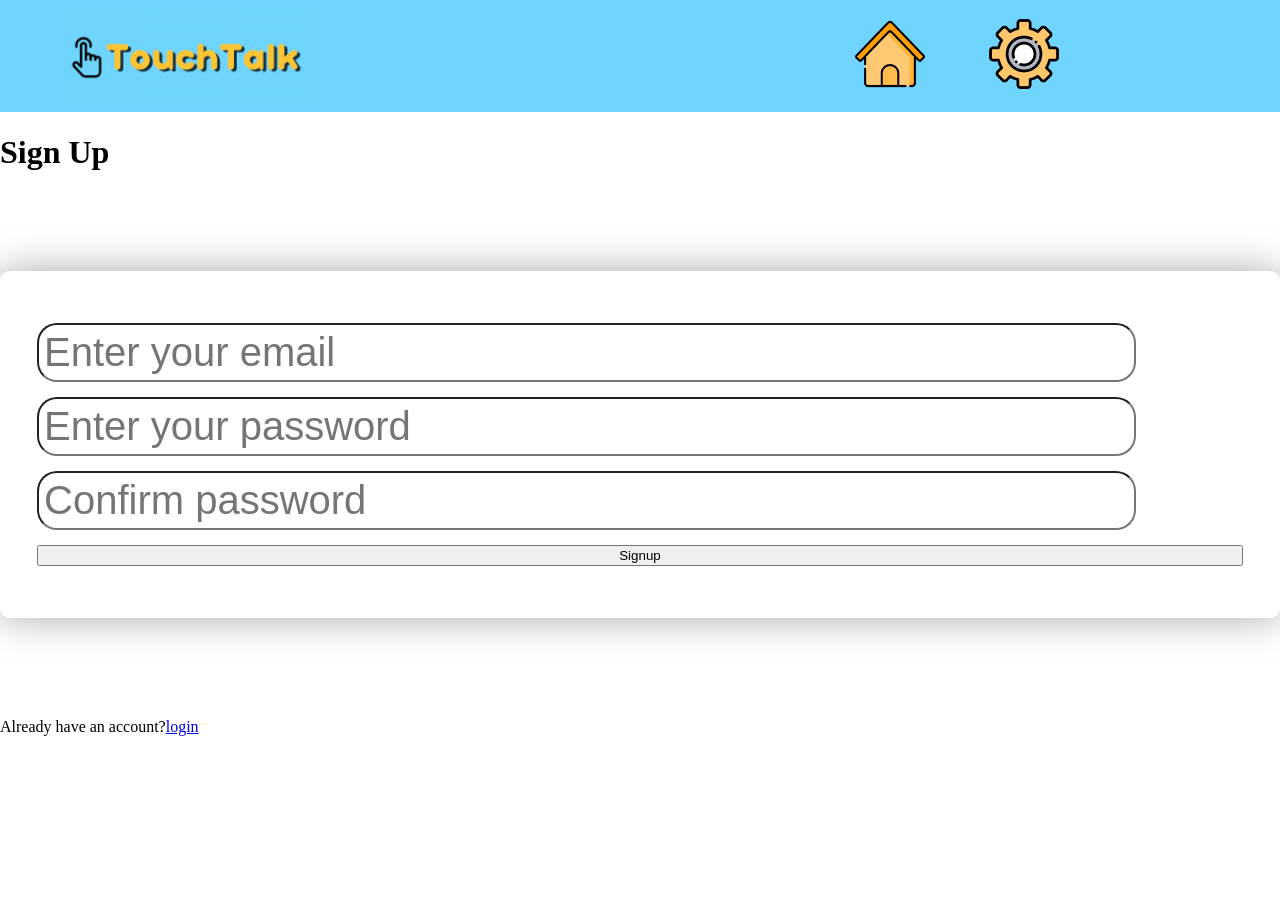
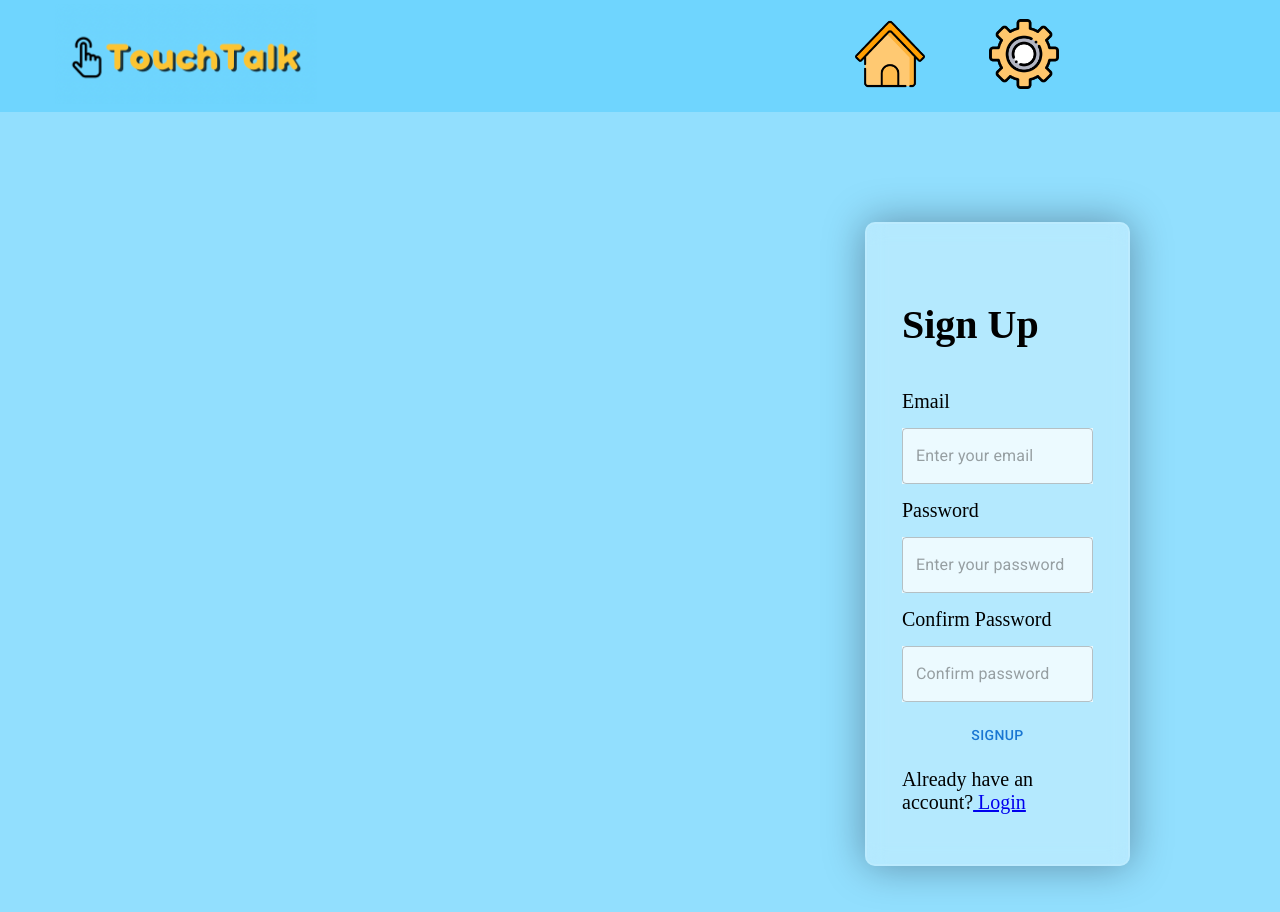
Before and after one commit to zaneahmed1/communication-app, a React (Create React App) app in the folder front-end/: page /signup in a window 1280 px wide. Shown: the top 912 px of the page. Before the commit the page ends 800 px from the top, so only its background shows below. Built offline with nearby package versions, Linux system fonts and the light colour scheme; no server answers.

Commit message:
add mui to forms

```diff
--- a/front-end/src/Components/Signup.js
+++ b/front-end/src/Components/Signup.js
@@ -3,8 +3,9 @@ import {auth} from '../Services/Firebase'
 import {useNavigate, Link} from 'react-router-dom'
 import {createUserWithEmailAndPassword, sendEmailVerification} from 'firebase/auth'
 import {useAuthValue} from './AuthContext'
-import axios from 'axios'
-
+import TextField from '@mui/material/TextField';
+import { Button } from '@mui/material';
+import "../Components/Signup.scss"
 
 const API = process.env.REACT_APP_API_URL;
 
@@ -66,40 +67,49 @@ function Signup({setExistingUser, existingUser}) {
 
 
   return (
-    <div >
-      <div >
+    <div className='signup'>
+
+        {error && <div >{error}</div>}
+        <div className='signup__left'>
+
+        </div>
+        <div className='signup__right'>
+        <form onSubmit={register} name='registration_form'>
         <h1>Sign Up</h1>
-        {error && <div >{error}</div>}
-        <form onSubmit={register} name='registration_form'>
-          <input
+        <label>Email</label>
+          <TextField
+          className='signup__input'
             type='email'
             value={email}
             placeholder="Enter your email"
             required
             onChange={e => setEmail(e.target.value)}/>
-
-          <input
+                    <label>Password</label>
+          <TextField
+          className='signup__input'
             type='password'
             value={password}
             required
             placeholder='Enter your password'
             onChange={e => setPassword(e.target.value)}/>
-
-            <input
+        <label>Confirm Password</label>
+            <TextField
+            className='signup__input'
             type='password'
             value={confirmPassword}
             required
             placeholder='Confirm password'
             onChange={e => setConfirmPassword(e.target.value)}/>
 
-          <button type='submit'>Signup</button>
+          <Button  type='submit'>Signup</Button>
+        <div>
+          Already have an account?
+          <Link to='/login'> Login</Link>
+        </div>
         </form>
-        <span>
-          Already have an account?
-          <Link to='/login'>login</Link>
-        </span>
+        </div>
       </div>
-    </div>
+
   )
 }
 
--- /dev/null
+++ b/front-end/src/Components/Signup.scss
@@ -0,0 +1,34 @@
+.signup{
+    width: 100vw;
+    height: 100vh;
+    max-height: 100vh;
+    overflow: hidden;
+    display: flex;
+    font-size: 20px;
+    flex-direction: row;
+    background-color: #6fd5fec1;
+    &__right{
+        flex: 1;
+        margin-top: 10px;
+        margin-left: 600px;
+        margin-right: 150px;
+    }
+    &__left{
+        flex: 1
+    }
+    &__input{
+        background-color: rgba(255, 255, 255, 0.75);
+    }
+}
+form{
+    display: flex;
+    flex-direction: column;
+    gap: 15px;
+    margin: 100px auto;
+    background-color: rgba(255, 255, 255, 0.313);
+    border-radius: 10px;
+    backdrop-filter: blur(10px);
+    border: 2px solid rgba(255,255,255,0.1);
+    box-shadow: 0 0 40px rgba(8, 7, 16, 0.352);
+    padding: 50px 35px;
+}
```
